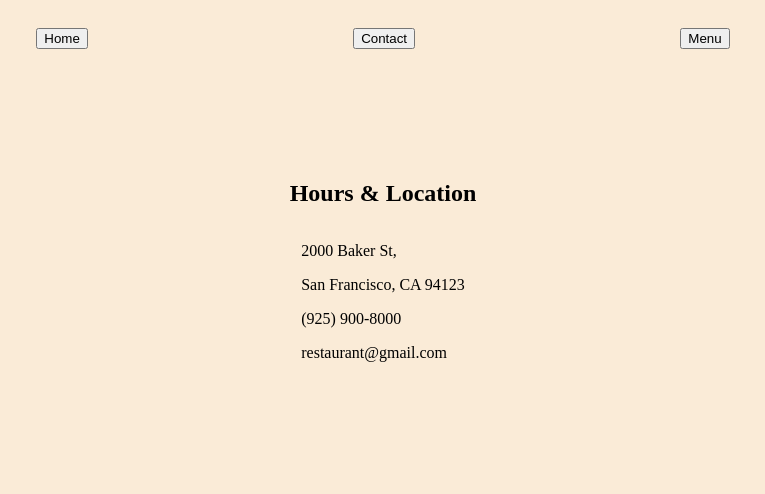
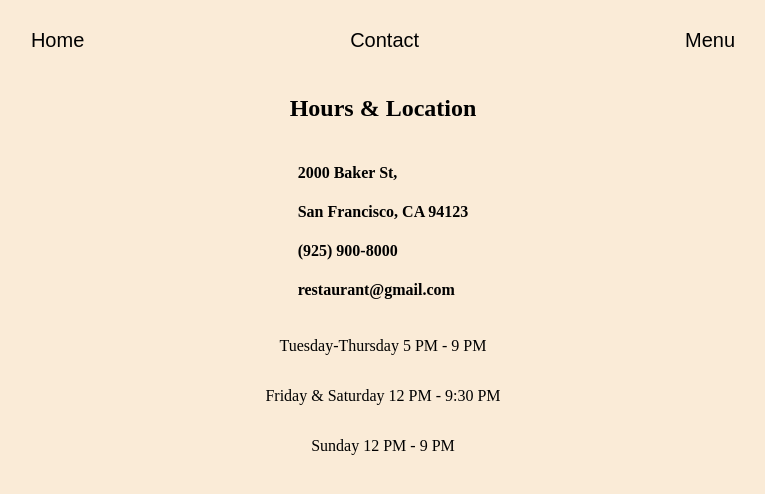
Before and after one commit to aukeller/Restaurant-Page, a website built with webpack: page dist/index.html in a window 1280 px wide. Both pictures are taken after a click on the button "Contact". Shown: the whole page, without its empty margins (257-1022 px from the left). Built offline with nearby package versions, Linux system fonts and the light colour scheme.

Commit message:
finished contact page

```diff
--- a/src/contact.js
+++ b/src/contact.js
@@ -8,6 +8,7 @@ export default function createContact() {
 
     contactDiv.appendChild(createHeader());
     contactDiv.appendChild(createInfo());
+    contactDiv.appendChild(createSchedule());
     content.appendChild(contactDiv);
 
 }
@@ -22,19 +23,37 @@ const createHeader = () => {
 const createInfo = () => {
     const info = document.createElement('div');
 
-    const street = document.createElement('p');
+    const street = document.createElement('h4');
     street.textContent = "2000 Baker St,";
 
-    const cityState = document.createElement('p');
+    const cityState = document.createElement('h4');
     cityState.textContent = "San Francisco, CA 94123";
 
-    const phone = document.createElement('p');
+    const phone = document.createElement('h4');
     phone.textContent = "(925) 900-8000";
 
-    const email = document.createElement('p');
+    const email = document.createElement('h4');
     email.textContent = "restaurant@gmail.com";
 
     info.append(street, cityState, phone, email);
 
     return info;
 }
+
+const createSchedule = () => {
+    const schedule = document.createElement('div');
+
+    const tueThur = document.createElement('p');
+    tueThur.textContent = "Tuesday-Thursday 5 PM - 9 PM";
+
+    const friSat = document.createElement('p');
+    friSat.textContent = "Friday & Saturday 12 PM - 9:30 PM";
+
+    const sunday = document.createElement('p');
+    sunday.textContent = "Sunday 12 PM - 9 PM";
+
+    schedule.append(tueThur, friSat, sunday);
+    schedule.classList.add('schedule');
+
+    return schedule
+}
--- a/src/style.css
+++ b/src/style.css
@@ -1,6 +1,17 @@
 body {
     background-color: antiquewhite;
     height: 100vh;
+}
+
+button {
+    border: none;
+    background: transparent;
+
+    font-size: 20px;
+}
+
+button:hover {
+    opacity: 0.5;
 }
 
 .tabs {
@@ -9,14 +20,19 @@ body {
     padding: 20px;
 }
 
-.contact {
-    height: 50vh;
+.contact, .schedule {
 
     display: flex;
     flex-direction: column;
 
     justify-content: center;
     align-items: center;
+
+}
+
+.contact {
+    height: 50vh;
+
 }
 
 #content {
```
Also changed, not shown: dist/index.bundle.js.
